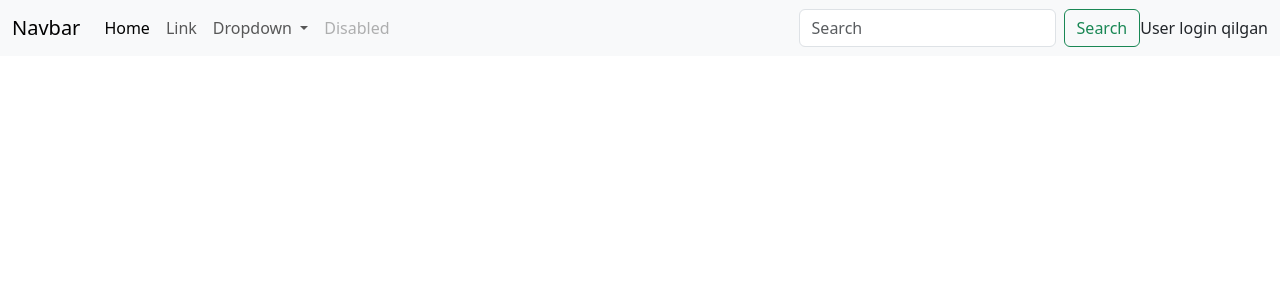
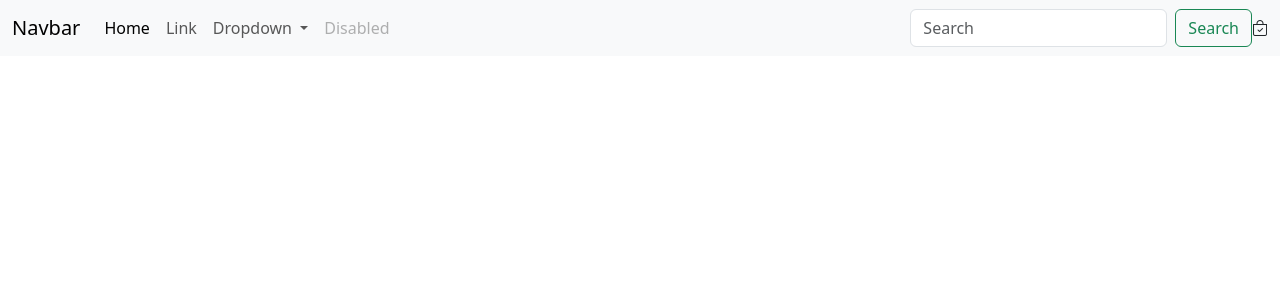
Before and after one commit to temirovv/uzum-market, a Django app: page / in a window 1280 px wide. Shown: the top 300 px of the page. Run offline with Django 5.2, Linux system fonts and the light colour scheme; the visitor is signed in with stand-in values (Sample User, id 1); data that the repository does not hold is empty; some libraries are stand-ins or nearby versions.

Commit message:
bootstrap icons added

```diff
--- a/templates/base.html
+++ b/templates/base.html
@@ -8,6 +8,7 @@
     <title>{% block nimadur %} {% endblock %}</title>
 
     <link href="https://cdn.jsdelivr.net/npm/bootstrap@5.3.0/dist/css/bootstrap.min.css" rel="stylesheet">
+    <link rel="stylesheet" href="https://cdn.jsdelivr.net/npm/bootstrap-icons@1.3.0/font/bootstrap-icons.css">
 </head>
 
 <body>
@@ -45,7 +46,7 @@
               <button class="btn btn-outline-success" type="submit">Search</button>
             </form>
             <div class="nav-item">
-              {% if request.user.is_authenticated %} User login qilgan {% else %} user login qilmagan {% endif %}
+              {% if request.user.is_authenticated %} <i class="bi bi-bag-check"></i> {% else %} <a href="{% url 'users:login' %}">Login</a> {% endif %}
             </div>
           </div>
         </div>
```
